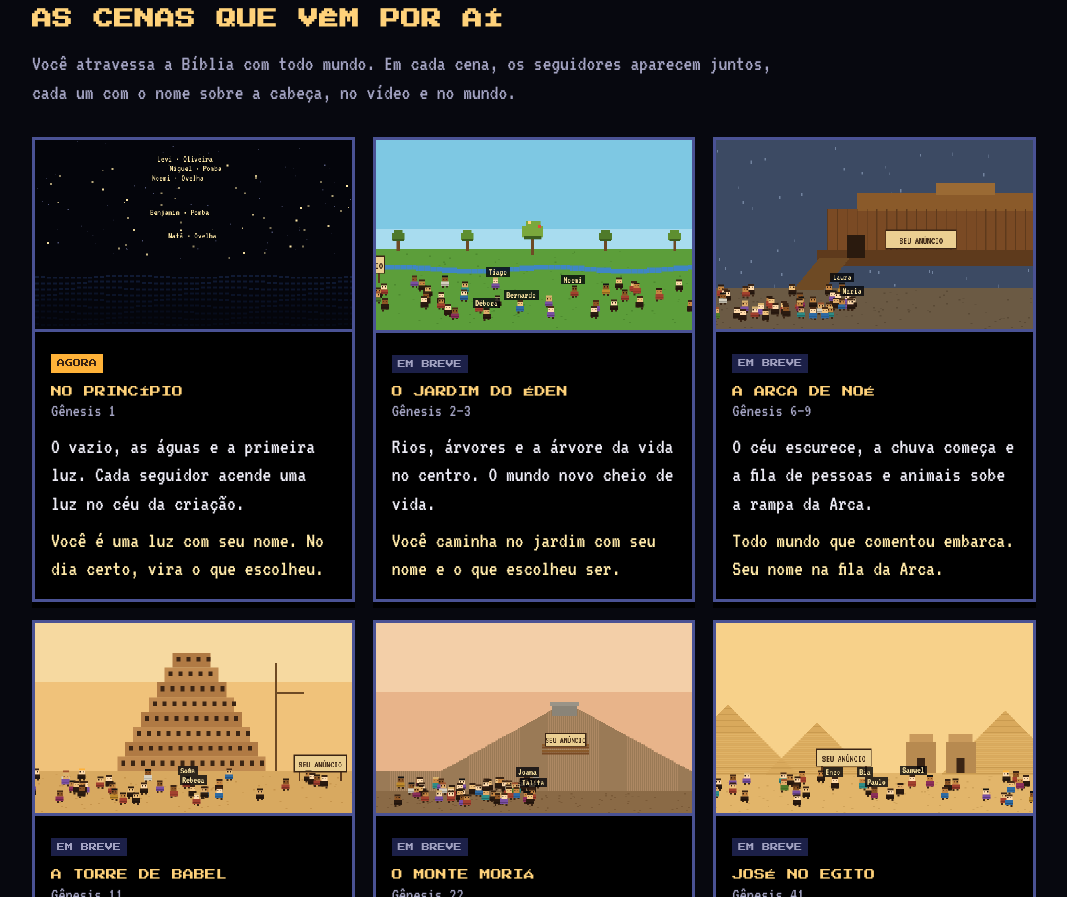
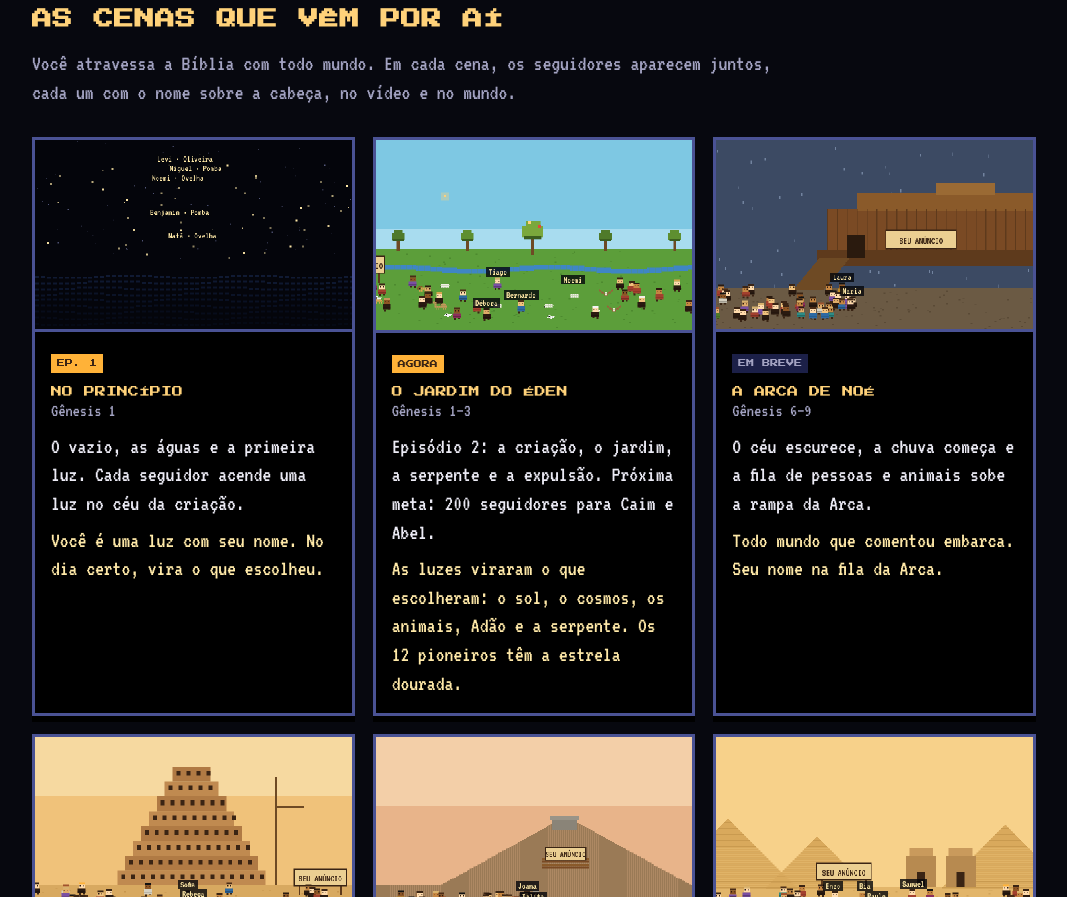
Before and after one commit to diogopl210721/bibliarpg, a plain HTML site: page index.html in a window 1280 px wide. Shown: the part 1811-2708 px from the top of the page, without its empty margins (106-1173 px from the left). Drawn offline with Linux system fonts and the light colour scheme; no server answers.

Commit message:
Bíblia RPG ep. 2: Éden com as formas dos 12 pioneiros, meta 200
Co-Authored-By: Claude Opus 5.5 <noreply@anthropic.com>
Claude-Session: https://claude.ai/code/session_01VHLuQCM1Wx1JaYoxBG96U5

```diff
--- a/cenas.js
+++ b/cenas.js
@@ -42,6 +42,45 @@
     s = s || 1; R(c, x - 1, y - 10 * s, 3, 10 * s, '#6e4a24');
     R(c, x - 6 * s, y - 18 * s, 13 * s, 7 * s, cor || '#4f7a2a'); R(c, x - 4 * s, y - 21 * s, 9 * s, 3 * s, cor || '#4f7a2a'); R(c, x - 5 * s, y - 12 * s, 11 * s, 2 * s, '#3b5e1f');
   }
+  // mapas de pixels para as formas (episódio 2+)
+  const M = {
+    camelo: ['11..............', '111.............', '.11......111....', '.11.....11111...', '.11....1111111..', '.1111111111111..', '..111111111111..', '...1.1....1.1...', '...1.1....1.1...'],
+    raposa: ['1.1.........', '111.........', '1311.....22.', '.11111112222', '..11111112..', '..1.1..1.1..'],
+    tigre: ['11.........', '1311111111.', '.1212121211', '.1111111112', '.1.1...1.1.', '.1.1...1.1.'],
+    onca: ['11.........', '1311111111.', '.1212121211', '.1121212112', '.1.1...1.1.', '.1.1...1.1.'],
+    cao: ['11.........', '131........', '.1111111..1', '..11111111.', '..1.1..1.1.', '..1.1..1.1.'],
+    serpente: ['....11..', '...1311.', '...11...', '..11....', '.11.....', '11..1111', '1111..11'],
+    aguia: ['1............1', '11..........11', '.111......111.', '..111.22.111..', '...11122111...', '.....1221.....', '......11......'],
+    leao: ['.2222......', '222211111..', '2232111111.', '.22111111.1', '..1.1..1.1.', '..1.1..1.1.'],
+    ovelha: ['.22222222..', '2222222222.', '122222222..', '.2.2..2.2..'],
+    pomba: ['..11....', '.1311111', '1111111.', '...11...']
+  };
+  const CORES = {
+    camelo: { 1: '#c4965a' }, raposa: { 1: '#dc6e28', 2: '#f5f0e6', 3: '#141414' }, tigre: { 1: '#eb8c28', 2: '#1e140a', 3: '#141414' },
+    onca: { 1: '#e1b446', 2: '#3c2814', 3: '#141414' }, cao: { 1: '#cd8c46', 3: '#141414' }, serpente: { 1: '#3caa3c', 3: '#f0dc28' },
+    aguia: { 1: '#96643a', 2: '#ece6d7' }, leao: { 1: '#d9a650', 2: '#8a5a24', 3: '#141414' }, ovelha: { 1: '#3a3a3a', 2: '#f2efe6' }, pomba: { 1: '#f4f4f4', 3: '#141414' }
+  };
+  function mapa(c, m, x, y, cores) { for (let r = 0; r < m.length; r++) for (let k = 0; k < m[r].length; k++) { const cor = cores[m[r][k]]; if (cor) R(c, x + k, y + r, 1, 1, cor); } }
+  function chave(forma) {
+    const f = (forma || '').normalize('NFD').replace(/[\u0300-\u036f]/g, '').toLowerCase();
+    if (/camel/.test(f)) return 'camelo'; if (/raposa/.test(f)) return 'raposa'; if (/tigre/.test(f)) return 'tigre';
+    if (/onca|jaguar|leopardo/.test(f)) return 'onca'; if (/vira|cao|cachorro|dog/.test(f)) return 'cao'; if (/serpente|cobra/.test(f)) return 'serpente';
+    if (/aguia|falcao|gaviao/.test(f)) return 'aguia'; if (/leao|leoa/.test(f)) return 'leao'; if (/ovelha|cordeiro/.test(f)) return 'ovelha'; if (/pomba|passaro|ave/.test(f)) return 'pomba';
+    if (/^sol$/.test(f)) return 'sol'; if (/cosmo|galaxia|universo/.test(f)) return 'cosmos'; if (/estrela|luz/.test(f)) return 'estrela';
+    return 'gente';
+  }
+  // desenha a forma do personagem; pés/base em (x, y). Formas do céu usam a própria posição no céu.
+  function ser(c, q, t) {
+    const k = chave(q.p.forma), x = Math.round(q.x), y = Math.round(q.y);
+    if (k === 'sol') { c.globalAlpha = .3; R(c, x - 9, y - 9, 18, 18, '#ffb238'); c.globalAlpha = 1; R(c, x - 6, y - 6, 12, 12, '#ffd25a'); R(c, x - 4, y - 8, 8, 16, '#ffd25a'); R(c, x - 8, y - 4, 16, 8, '#ffd25a'); return; }
+    if (k === 'cosmos') { for (let i = 0; i < 60; i++) { const a = i * .3 + t * .5, r = i * .22; c.globalAlpha = 1 - i / 70; R(c, x + Math.cos(a) * r, y + Math.sin(a) * r * .55, 1, 1, ['#9678ff', '#ff8cc8', '#78c8ff', '#ffecb4'][i % 4]); } c.globalAlpha = 1; R(c, x - 1, y - 1, 2, 2, '#fffae6'); return; }
+    if (k === 'estrela') { luz(c, x, y, t, q.f, true); return; }
+    if (k === 'gente') { pessoa(c, x, y, q.p.id, t, true); return; }
+    const m = M[k], dx = Math.round(Math.sin(t * .8 + q.f) * 2);
+    mapa(c, m, x - (m[0].length >> 1) + dx, y - m.length, CORES[k]);
+  }
+  function noCeu(k) { return k === 'sol' || k === 'cosmos' || k === 'estrela'; }
+
   function tenda(c, x, y, cor) {
     for (let i = 0; i < 9; i++) R(c, x - i, y - 9 + i, i * 2 + 1, 1, cor || '#c9a46a'); R(c, x - 1, y - 4, 3, 4, '#3a2414');
   }
@@ -49,14 +88,14 @@
   // ---------- as cenas ----------
   // banda = onde as pessoas ficam [x0, x1, y0, y1]; placas = anúncios {x,y,w,h,txt}
   const CENAS = [
-    { id: 'criacao', nome: 'No Princípio', ref: 'Gênesis 1', status: 'agora', larg: 384, banda: [12, 372, 22, 122], tipo: 'luzes',
+    { id: 'criacao', nome: 'No Princípio', ref: 'Gênesis 1', status: 'feito', larg: 384, banda: [12, 372, 22, 122], tipo: 'luzes',
       voce: 'Você é uma luz com seu nome. No dia certo, vira o que escolheu.',
       texto: 'O vazio, as águas e a primeira luz. Cada seguidor acende uma luz no céu da criação.',
       placas: [],
       fundo(c, t, L) { R(c, 0, 0, L, ALT, '#04050b'); estrelas(c, L, 120, 7, t); ondas(c, L, 138, ['#101a33', '#0e1830', '#0c152b', '#0b1327', '#091023', '#080e1f', '#070c1b', '#060a17', '#050914'], t); } },
-    { id: 'eden', cam0: 130, nome: 'O Jardim do Éden', ref: 'Gênesis 2–3', status: 'breve', larg: 512, banda: [20, 492, 150, 184],
-      voce: 'Você caminha no jardim com seu nome e o que escolheu ser.',
-      texto: 'Rios, árvores e a árvore da vida no centro. O mundo novo cheio de vida.',
+    { id: 'eden', cam0: 130, nome: 'O Jardim do Éden', ref: 'Gênesis 1–3', status: 'agora', tipo: 'formas', larg: 512, banda: [20, 492, 150, 184],
+      voce: 'As luzes viraram o que escolheram: o sol, o cosmos, os animais, Adão e a serpente. Os 12 pioneiros têm a estrela dourada.',
+      texto: 'Episódio 2: a criação, o jardim, a serpente e a expulsão. Próxima meta: 200 seguidores para Caim e Abel.',
       placas: [{ x: 60, y: 118, w: 46, h: 16 }],
       fundo(c, t, L) {
         R(c, 0, 0, L, 110, '#7ec8e3'); R(c, 0, 90, L, 20, '#a8dcef');
@@ -149,20 +188,26 @@
       fetch(SB_URL + '/rest/v1/biblia_estado?select=*&id=eq.1', { headers: H }).then(r => r.json())
     ]);
     const formas = {}; (f || []).forEach(x => (formas[x.luz_id] = formas[x.luz_id] || []).push(x.forma));
-    const pessoas = (l || []).map(p => ({ ...p, trilha: formas[p.id] || ['Luz'], escolha: p.escolha && p.escolha !== 'Luz' ? p.escolha : (formas[p.id] || []).slice(-1)[0] || 'Luz' }));
+    const pessoas = (l || []).map(p => ({ ...p, pioneiro: p.episodio === 1, forma: (formas[p.id] || []).slice(-1)[0] || 'Luz', trilha: formas[p.id] || ['Luz'], escolha: p.escolha && p.escolha !== 'Luz' ? p.escolha : (formas[p.id] || []).slice(-1)[0] || 'Luz' }));
     return { pessoas, estado: (e && e[0]) || { dia: 1, seguidores: 0, meta: 50 }, demo: false };
   }
   function demoPessoas() {
     const N = ['Ana', 'Lucas', 'Maria', 'João', 'Bia', 'Pedro', 'Davi', 'Rute', 'Sara', 'Tiago', 'Lia', 'Caleb', 'Ester', 'Gabriel', 'Júlia', 'Miguel', 'Raquel', 'Samuel', 'Débora', 'Elias', 'Noemi', 'Paulo', 'Isabel', 'André', 'Talita', 'Rafael', 'Marta', 'Felipe', 'Joana', 'Daniel', 'Priscila', 'Mateus', 'Lídia', 'Josué', 'Rebeca', 'Arthur', 'Helena', 'Enzo', 'Laura', 'Benjamim', 'Alice', 'Heitor', 'Clara', 'Bernardo', 'Vitória', 'Diogo', 'Sofia', 'Levi', 'Eva', 'Natã'];
     const E = ['Estrela', 'Águia', 'Leão', 'Oliveira', 'Pomba', 'Baleia', 'Cedro', 'Ovelha', 'Lírio', 'Camelo', 'Golfinho', 'Girassol', 'Cervo', 'Videira', 'Coruja'];
-    const pessoas = N.map((n, i) => ({ id: i + 1, nome: n, escolha: n === 'Diogo' ? 'Águia' : E[hash(i + 3) % E.length], plataforma: i % 3 ? 'instagram' : 'youtube', episodio: 1, trilha: ['Luz'] }));
-    return { pessoas, estado: { dia: 1, seguidores: 50, meta: 50 }, demo: true };
+    const pessoas = N.map((n, i) => { const e = n === 'Diogo' ? 'Águia' : E[hash(i + 3) % E.length]; return { id: i + 1, pioneiro: i < 12, forma: e, nome: n, escolha: e, plataforma: i % 3 ? 'instagram' : 'youtube', episodio: 1, trilha: ['Luz', e] }; });
+    return { pessoas, estado: { dia: 2, titulo: 'O Jardim', seguidores: 54, meta: 200 }, demo: true };
   }
 
   // posições determinísticas de cada pessoa na cena
   function lugares(cena, pessoas) {
     const [x0, x1, y0, y1] = cena.banda, ci = CENAS.indexOf(cena) + 1;
-    return pessoas.map(p => { const h = hash(p.id * 31 + ci), h2 = hash(p.id * 77 + ci * 13); return { p, x: x0 + (h % Math.max(1, x1 - x0)), y: y0 + (h2 % Math.max(1, y1 - y0)), f: (h % 628) / 100 }; })
+    return pessoas.map(p => { const h = hash(p.id * 31 + ci), h2 = hash(p.id * 77 + ci * 13);
+        const q = { p, x: x0 + (h % Math.max(1, x1 - x0)), y: y0 + (h2 % Math.max(1, y1 - y0)), f: (h % 628) / 100 };
+        if (cena.tipo === 'formas') { const k = chave(p.forma);
+          if (noCeu(k)) { q.x = 40 + (h % (cena.larg - 80)); q.y = 16 + (h2 % 50); if (k === 'sol') { q.x = 380; q.y = 26; } }
+          else if (k === 'serpente') { q.x = 264; q.y = 98; }
+          else if (/adao/.test((p.forma || '').normalize('NFD').replace(/[\u0300-\u036f]/g, '').toLowerCase())) { q.x = 236; q.y = 160; } }
+        return q; })
       .sort((a, b) => a.y - b.y);
   }
 
@@ -175,6 +220,7 @@
     for (const q of lug) {
       const forte = op.foco && q.p.id === op.foco;
       if (cena.tipo === 'luzes') luz(c, q.x, q.y, t, q.f, forte);
+      else if (cena.tipo === 'formas') ser(c, q, t);
       else { pessoa(c, q.x + Math.sin(t * .6 + q.f) * (op.anda === false ? 0 : 2), q.y, q.p.id, t, op.anda !== false); }
     }
     return lug;
@@ -186,5 +232,5 @@
     const b = .5 + .5 * Math.sin(t * 3); c.globalAlpha = .25 * b; R(c, pl.x, pl.y, pl.w, pl.h, '#ffb238'); c.globalAlpha = 1;
   }
 
-  G.BRPG = { CENAS, ALT, WA, hash, carregar, lugares, desenhar, pessoa, luz };
+  G.BRPG = { CENAS, ALT, WA, hash, carregar, lugares, desenhar, pessoa, luz, chave };
 })(window);
--- a/index.html
+++ b/index.html
@@ -179,7 +179,7 @@ function heroFrame(ms){const t=ms/1000,k=CENAS.find(x=>x.id==='deserto'),d=Math.
 
 /* cards das cenas */
 function montarCenas(){const box=document.getElementById('listaCenas');
-  box.innerHTML=CENAS.map((k,i)=>'<article class="cena'+(k.id==='deserto'?' destaque':'')+'"><canvas data-i="'+i+'" width="'+(k.id==='deserto'?960:480)+'" height="288"></canvas><div class="c"><span class="st '+(k.status==='agora'?'':'breve')+'">'+(k.status==='agora'?'AGORA':'EM BREVE')+'</span><h3>'+esc(k.nome.toUpperCase())+'</h3><div class="ref">'+esc(k.ref)+'</div><p>'+esc(k.texto)+'</p><p class="voce">'+esc(k.voce)+'</p></div></article>').join('');
+  box.innerHTML=CENAS.map((k,i)=>'<article class="cena'+(k.id==='deserto'?' destaque':'')+'"><canvas data-i="'+i+'" width="'+(k.id==='deserto'?960:480)+'" height="288"></canvas><div class="c"><span class="st '+(k.status==='breve'?'breve':'')+'">'+(k.status==='agora'?'AGORA':k.status==='feito'?'EP. 1':'EM BREVE')+'</span><h3>'+esc(k.nome.toUpperCase())+'</h3><div class="ref">'+esc(k.ref)+'</div><p>'+esc(k.texto)+'</p><p class="voce">'+esc(k.voce)+'</p></div></article>').join('');
   requestAnimationFrame(cards)}
 function cards(ms){const t=ms/1000;document.querySelectorAll('#listaCenas canvas').forEach(cv=>{
     const r=cv.getBoundingClientRect();if(cv._ok&&(r.bottom<-50||r.top>innerHeight+50))return;cv._ok=1;
@@ -193,10 +193,10 @@ async function iniciar(){try{real=await BRPG.carregar(false)}catch(e){}
   const exemplo=(await BRPG.carregar(true)).pessoas,usaExemplo=real.pessoas.length<12;pessoas=usaExemplo?exemplo:real.pessoas;
   document.getElementById('aviso').textContent=usaExemplo?'* As prévias usam nomes de exemplo até os primeiros seguidores entrarem. Depois, quem aparece aqui é você.':'';
   document.getElementById('heroRod').textContent=usaExemplo?'o povo no deserto · prévia com nomes de exemplo':'o povo no deserto · com os nomes reais';
-  const e=real.estado;document.getElementById('mDia').textContent='DIA '+e.dia+' · '+(DIAS[e.dia]||'');
+  const e=real.estado;document.getElementById('mDia').textContent='EP. '+e.dia+' · '+(e.titulo||DIAS[e.dia]||'').toUpperCase();
   document.getElementById('nPessoas').textContent=real.pessoas.length;document.getElementById('nSeg').textContent=e.seguidores;document.getElementById('nMeta').textContent=e.meta;
   document.getElementById('mBar').style.width=(e.meta?Math.min(100,Math.round(e.seguidores/e.meta*100)):0)+'%';
-  const f=Math.max(0,e.meta-e.seguidores);document.getElementById('mTxt').textContent=f>0?'faltam '+f+' seguidores para o Dia '+(e.dia+1):'meta batida: o próximo dia vem aí!'}
+  const f=Math.max(0,e.meta-e.seguidores);document.getElementById('mTxt').textContent=f>0?'faltam '+f+' seguidores para o Ep. '+(e.dia+1):'meta batida: o próximo dia vem aí!'}
 montarCenas();requestAnimationFrame(heroFrame);iniciar();
 </script>
 </body>
```
Also changed, not shown: mundo/index.html (+11 -11 lines).
